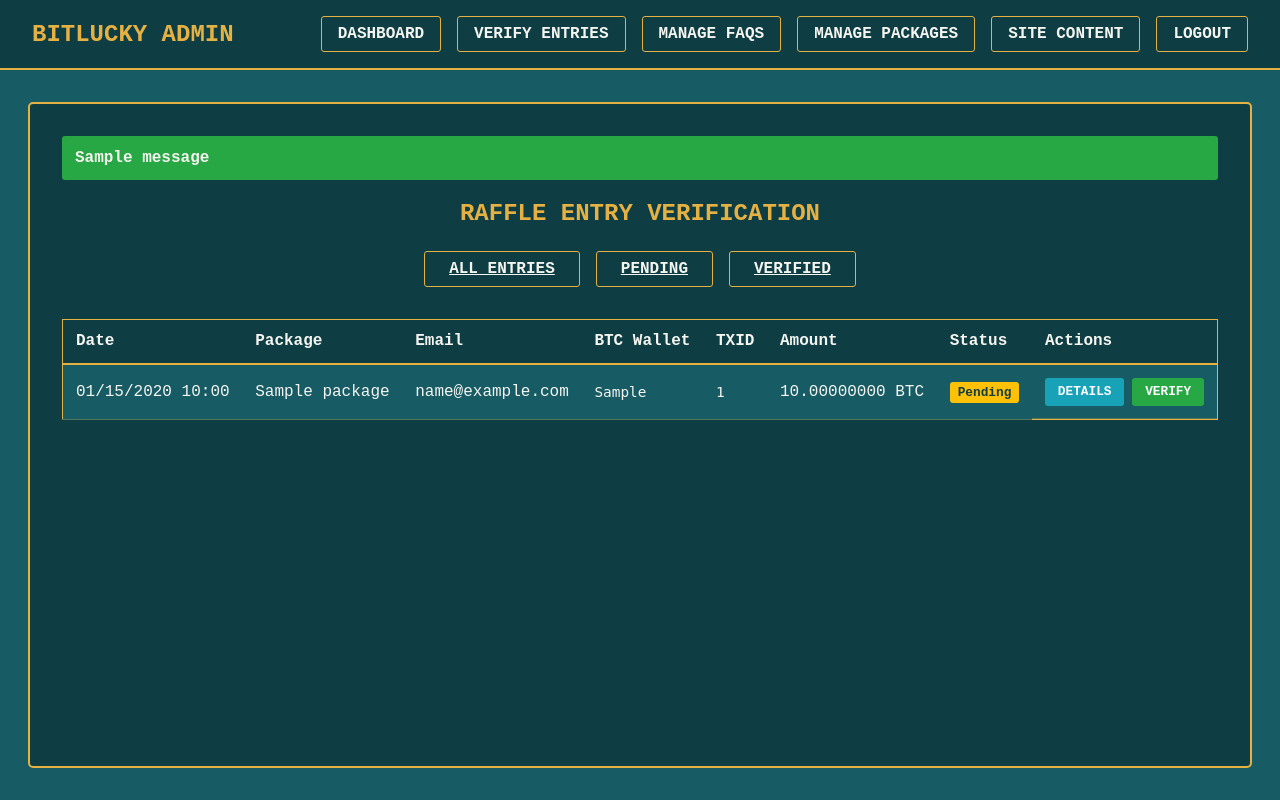
After one commit to ifilmahd/nolad, a Flask app: template templates/admin/entries.html in a window 1280 px wide. The commit adds this page. Run offline with Flask 3, Linux system fonts and the light colour scheme; the template is opened without the code that fills it: most values are stand-ins (such as "Sample title", 1, 10 or a date in 2020); one stand-in notice (Sample message) is shown.

Commit message:
Add admin panel for verifying user raffle entries and viewing payment details.
Replit-Commit-Author: Agent
Replit-Commit-Session-Id: fbac3dab-fa00-4edd-9481-71b2d3dea151
Replit-Commit-Screenshot-Url: https://storage.googleapis.com/screenshot-production-us-central1/dc6b95d1-2ab9-4921-be80-ff4458fd6ce2/bf8df33a-3f00-4c32-8d29-4dab1417f42d.jpg

```diff
--- a/app.py
+++ b/app.py
@@ -489,7 +489,19 @@ def admin_logout():
 @admin_required
 def admin_dashboard():
     """Admin dashboard page"""
-    return render_template('admin/dashboard.html')
+    # Get some stats for the dashboard
+    entry_count = Entry.query.count()
+    verified_count = Entry.query.filter_by(is_verified=True).count()
+    pending_count = entry_count - verified_count
+
+    # Get recent entries
+    recent_entries = Entry.query.order_by(Entry.created_at.desc()).limit(5).all()
+
+    return render_template('admin/dashboard.html',
+                           entry_count=entry_count,
+                           verified_count=verified_count,
+                           pending_count=pending_count,
+                           recent_entries=recent_entries)
 
 @app.route('/eng/faqs', methods=['GET', 'POST'])
 @admin_required
@@ -623,5 +635,48 @@ def admin_refresh_btc_price():
     # Redirect back to the content management page
     return redirect(url_for('admin_content'))
 
+@app.route('/eng/entries', methods=['GET', 'POST'])
+@admin_required
+def admin_entries():
+    """Admin entries management page - for verifying Bitcoin payments"""
+    if request.method == 'POST':
+        action = request.form.get('action')
+
+        if action == 'verify':
+            entry_id = request.form.get('id')
+            entry = Entry.query.get(entry_id)
+
+            if entry:
+                entry.is_verified = True
+                entry.verification_notes = request.form.get('verification_notes', '')
+                db.session.commit()
+                flash('Entry verified successfully!', 'success')
+
+        elif action == 'reject':
+            entry_id = request.form.get('id')
+            entry = Entry.query.get(entry_id)
+
+            if entry:
+                entry.is_verified = False
+                entry.verification_notes = request.form.get('verification_notes', '')
+                db.session.commit()
+                flash('Entry marked as rejected!', 'warning')
+
+        return redirect(url_for('admin_entries'))
+
+    # Filter by verification status if requested
+    filter_status = request.args.get('filter')
+    if filter_status == 'verified':
+        entries = Entry.query.filter_by(is_verified=True).order_by(Entry.created_at.desc()).all()
+        filter_active = 'verified'
+    elif filter_status == 'pending':
+        entries = Entry.query.filter_by(is_verified=False).order_by(Entry.created_at.desc()).all()
+        filter_active = 'pending'
+    else:
+        entries = Entry.query.order_by(Entry.created_at.desc()).all()
+        filter_active = 'all'
+
+    return render_template('admin/entries.html', entries=entries, filter_active=filter_active)
+
 if __name__ == '__main__':
     app.run(host='0.0.0.0', port=5000, debug=True)
--- /dev/null
+++ b/templates/admin/entries.html
@@ -0,0 +1,447 @@
+<!DOCTYPE html>
+<html lang="en">
+<head>
+    <meta charset="UTF-8">
+    <meta name="viewport" content="width=device-width, initial-scale=1.0">
+    <title>BitLucky Admin - Verify Entries</title>
+    <style>
+        /* Admin page styling - Fallout-inspired but more functional */
+        body {
+            background-color: #175B65;
+            color: #F5F5F0;
+            font-family: 'Courier New', monospace;
+            margin: 0;
+            padding: 0;
+            display: flex;
+            flex-direction: column;
+            min-height: 100vh;
+        }
+        header {
+            background-color: #0E3D44;
+            border-bottom: 2px solid #E6B143;
+            padding: 1rem 2rem;
+            display: flex;
+            justify-content: space-between;
+            align-items: center;
+        }
+        header h1 {
+            color: #E6B143;
+            margin: 0;
+            font-size: 1.5rem;
+            text-transform: uppercase;
+        }
+        nav {
+            display: flex;
+            gap: 1rem;
+        }
+        nav a {
+            color: #F5F5F0;
+            text-decoration: none;
+            padding: 0.5rem 1rem;
+            border: 1px solid #E6B143;
+            border-radius: 3px;
+            font-weight: bold;
+            text-transform: uppercase;
+        }
+        nav a:hover {
+            background-color: #E6B143;
+            color: #0E3D44;
+        }
+        .container {
+            max-width: 1200px;
+            margin: 2rem auto;
+            padding: 2rem;
+            background-color: #0E3D44;
+            border: 2px solid #E6B143;
+            border-radius: 5px;
+            flex-grow: 1;
+        }
+        h2 {
+            color: #E6B143;
+            text-transform: uppercase;
+            margin-bottom: 1.5rem;
+            text-align: center;
+        }
+        .alert {
+            padding: 0.8rem;
+            margin-bottom: 1rem;
+            border-radius: 3px;
+            font-weight: bold;
+        }
+        .alert-success {
+            background-color: #28a745;
+        }
+        .alert-danger {
+            background-color: #dc3545;
+        }
+        .alert-warning {
+            background-color: #ffc107;
+            color: #0E3D44;
+        }
+        .alert-info {
+            background-color: #17a2b8;
+        }
+        .filters {
+            display: flex;
+            justify-content: center;
+            gap: 1rem;
+            margin-bottom: 2rem;
+        }
+        .filter-btn {
+            padding: 0.5rem 1.5rem;
+            border: 1px solid #E6B143;
+            background-color: transparent;
+            color: #F5F5F0;
+            border-radius: 3px;
+            cursor: pointer;
+            font-family: 'Courier New', monospace;
+            font-weight: bold;
+            text-transform: uppercase;
+        }
+        .filter-btn:hover {
+            background-color: rgba(230, 177, 67, 0.2);
+        }
+        .filter-btn.active {
+            background-color: #E6B143;
+            color: #0E3D44;
+        }
+        .entries-table {
+            width: 100%;
+            border-collapse: collapse;
+            margin-bottom: 2rem;
+            background-color: #175B65;
+            border: 1px solid #E6B143;
+        }
+        .entries-table th {
+            background-color: #0E3D44;
+            border-bottom: 2px solid #E6B143;
+            padding: 0.8rem;
+            text-align: left;
+        }
+        .entries-table td {
+            padding: 0.8rem;
+            border-bottom: 1px solid rgba(230, 177, 67, 0.3);
+        }
+        .txid {
+            font-family: monospace;
+            font-size: 0.9rem;
+            max-width: 150px;
+            overflow: hidden;
+            text-overflow: ellipsis;
+            white-space: nowrap;
+        }
+        .actions {
+            display: flex;
+            gap: 0.5rem;
+        }
+        .btn {
+            display: inline-block;
+            padding: 0.4rem 0.8rem;
+            border-radius: 3px;
+            text-decoration: none;
+            font-weight: bold;
+            text-transform: uppercase;
+            cursor: pointer;
+            font-size: 0.8rem;
+            border: none;
+            font-family: 'Courier New', monospace;
+        }
+        .btn-primary {
+            background-color: #28a745;
+            color: white;
+        }
+        .btn-danger {
+            background-color: #dc3545;
+            color: white;
+        }
+        .btn-warning {
+            background-color: #ffc107;
+            color: #0E3D44;
+        }
+        .details-btn {
+            background-color: #17a2b8;
+            color: white;
+        }
+        .status-badge {
+            display: inline-block;
+            padding: 0.2rem 0.5rem;
+            border-radius: 3px;
+            font-size: 0.8rem;
+            font-weight: bold;
+        }
+        .status-verified {
+            background-color: #28a745;
+            color: white;
+        }
+        .status-pending {
+            background-color: #ffc107;
+            color: #0E3D44;
+        }
+        .modal {
+            display: none;
+            position: fixed;
+            top: 0;
+            left: 0;
+            width: 100%;
+            height: 100%;
+            background-color: rgba(0, 0, 0, 0.7);
+            z-index: 100;
+            align-items: center;
+            justify-content: center;
+        }
+        .modal-content {
+            background-color: #175B65;
+            border: 2px solid #E6B143;
+            border-radius: 5px;
+            padding: 2rem;
+            width: 90%;
+            max-width: 600px;
+            position: relative;
+        }
+        .close-modal {
+            position: absolute;
+            top: 1rem;
+            right: 1rem;
+            font-size: 1.5rem;
+            color: #E6B143;
+            cursor: pointer;
+        }
+        .entry-detail {
+            margin-bottom: 1rem;
+            padding-bottom: 1rem;
+            border-bottom: 1px solid rgba(230, 177, 67, 0.3);
+        }
+        .entry-detail h4 {
+            margin: 0;
+            margin-bottom: 0.5rem;
+            color: #E6B143;
+        }
+        .form-group {
+            margin-bottom: 1rem;
+        }
+        .form-group label {
+            display: block;
+            margin-bottom: 0.5rem;
+            color: #E6B143;
+        }
+        .form-group textarea {
+            width: 100%;
+            padding: 0.5rem;
+            background-color: #0E3D44;
+            color: #F5F5F0;
+            border: 1px solid #E6B143;
+            border-radius: 3px;
+            font-family: 'Courier New', monospace;
+            min-height: 80px;
+        }
+        .modal-actions {
+            display: flex;
+            justify-content: space-between;
+            margin-top: 1.5rem;
+        }
+        .no-entries-msg {
+            text-align: center;
+            padding: 2rem;
+            background-color: #175B65;
+            border: 1px solid #E6B143;
+            border-radius: 5px;
+        }
+    </style>
+</head>
+<body>
+    <header>
+        <h1>BitLucky Admin</h1>
+        <nav>
+            <a href="{{ url_for('admin_dashboard') }}">Dashboard</a>
+            <a href="{{ url_for('admin_entries') }}">Verify Entries</a>
+            <a href="{{ url_for('admin_faqs') }}">Manage FAQs</a>
+            <a href="{{ url_for('admin_packages') }}">Manage Packages</a>
+            <a href="{{ url_for('admin_content') }}">Site Content</a>
+            <a href="{{ url_for('admin_logout') }}">Logout</a>
+        </nav>
+    </header>
+
+    <div class="container">
+        {% with messages = get_flashed_messages(with_categories=true) %}
+            {% if messages %}
+                {% for category, message in messages %}
+                    <div class="alert alert-{{ category }}">
+                        {{ message }}
+                    </div>
+                {% endfor %}
+            {% endif %}
+        {% endwith %}
+
+        <h2>Raffle Entry Verification</h2>
+
+        <div class="filters">
+            <a href="{{ url_for('admin_entries') }}" class="filter-btn {% if filter_active == 'all' %}active{% endif %}">
+                All Entries
+            </a>
+            <a href="{{ url_for('admin_entries', filter='pending') }}" class="filter-btn {% if filter_active == 'pending' %}active{% endif %}">
+                Pending
+            </a>
+            <a href="{{ url_for('admin_entries', filter='verified') }}" class="filter-btn {% if filter_active == 'verified' %}active{% endif %}">
+                Verified
+            </a>
+        </div>
+
+        {% if entries %}
+            <table class="entries-table">
+                <thead>
+                    <tr>
+                        <th>Date</th>
+                        <th>Package</th>
+                        <th>Email</th>
+                        <th>BTC Wallet</th>
+                        <th>TXID</th>
+                        <th>Amount</th>
+                        <th>Status</th>
+                        <th>Actions</th>
+                    </tr>
+                </thead>
+                <tbody>
+                    {% for entry in entries %}
+                        <tr>
+                            <td>{{ entry.created_at.strftime('%m/%d/%Y %H:%M') }}</td>
+                            <td>{{ entry.package.name }}</td>
+                            <td>{{ entry.email }}</td>
+                            <td class="txid">{{ entry.btc_wallet }}</td>
+                            <td class="txid">{{ entry.txid }}</td>
+                            <td>{{ "%.8f"|format(entry.btc_amount) }} BTC</td>
+                            <td>
+                                {% if entry.is_verified %}
+                                    <span class="status-badge status-verified">Verified</span>
+                                {% else %}
+                                    <span class="status-badge status-pending">Pending</span>
+                                {% endif %}
+                            </td>
+                            <td class="actions">
+                                <button class="btn details-btn" onclick="showDetails('{{ entry.id }}', '{{ entry.email }}', '{{ entry.btc_wallet }}', '{{ entry.txid }}', '{{ entry.package.name }}', '{{ "%.8f"|format(entry.btc_amount) }}', '{{ entry.btc_price }}', '{{ entry.verification_notes or '' }}', {{ 'true' if entry.is_verified else 'false' }})">Details</button>
+
+                                {% if not entry.is_verified %}
+                                    <form action="{{ url_for('admin_entries') }}" method="POST" style="display: inline;">
+                                        <input type="hidden" name="action" value="verify">
+                                        <input type="hidden" name="id" value="{{ entry.id }}">
+                                        <button type="submit" class="btn btn-primary">Verify</button>
+                                    </form>
+                                {% endif %}
+                            </td>
+                        </tr>
+                    {% endfor %}
+                </tbody>
+            </table>
+        {% else %}
+            <div class="no-entries-msg">
+                <p>No entries found matching the selected filter.</p>
+            </div>
+        {% endif %}
+    </div>
+
+    <!-- Entry Details Modal -->
+    <div id="entryModal" class="modal">
+        <div class="modal-content">
+            <span class="close-modal" onclick="closeModal()">&times;</span>
+            <h3 style="color: #E6B143; margin-top: 0;">Entry Details</h3>
+
+            <div class="entry-detail">
+                <h4>Package</h4>
+                <p id="modalPackage"></p>
+            </div>
+
+            <div class="entry-detail">
+                <h4>Email</h4>
+                <p id="modalEmail"></p>
+            </div>
+
+            <div class="entry-detail">
+                <h4>Bitcoin Wallet</h4>
+                <p id="modalWallet" style="word-break: break-all; font-family: monospace;"></p>
+            </div>
+
+            <div class="entry-detail">
+                <h4>Transaction ID (TXID)</h4>
+                <p id="modalTxid" style="word-break: break-all; font-family: monospace;"></p>
+                <a id="blockExplorerLink" href="#" target="_blank" style="color: #E6B143; display: block; margin-top: 0.5rem;">View on Block Explorer</a>
+            </div>
+
+            <div class="entry-detail">
+                <h4>Bitcoin Amount</h4>
+                <p id="modalAmount"></p>
+            </div>
+
+            <div class="entry-detail">
+                <h4>Bitcoin Price at Time of Purchase</h4>
+                <p id="modalBtcPrice"></p>
+            </div>
+
+            <div class="entry-detail">
+                <h4>Verification Status</h4>
+                <p id="modalStatus"></p>
+            </div>
+
+            <form id="verificationForm" action="{{ url_for('admin_entries') }}" method="POST">
+                <input type="hidden" name="id" id="modalEntryId">
+
+                <div class="form-group">
+                    <label for="verification_notes">Verification Notes</label>
+                    <textarea name="verification_notes" id="modalNotes"></textarea>
+                </div>
+
+                <div class="modal-actions">
+                    <div>
+                        <button type="submit" name="action" value="verify" class="btn btn-primary" id="verifyBtn">Mark as Verified</button>
+                        <button type="submit" name="action" value="reject" class="btn btn-danger" id="rejectBtn">Mark as Rejected</button>
+                    </div>
+                    <button type="button" class="btn" onclick="closeModal()">Close</button>
+                </div>
+            </form>
+        </div>
+    </div>
+
+    <script>
+        function showDetails(id, email, wallet, txid, packageName, amount, btcPrice, notes, isVerified) {
+            document.getElementById('modalEntryId').value = id;
+            document.getElementById('modalEmail').textContent = email;
+            document.getElementById('modalWallet').textContent = wallet;
+            document.getElementById('modalTxid').textContent = txid;
+            document.getElementById('modalPackage').textContent = packageName;
+            document.getElementById('modalAmount').textContent = amount + ' BTC';
+            document.getElementById('modalBtcPrice').textContent = '$' + parseFloat(btcPrice).toLocaleString(undefined, {minimumFractionDigits: 2, maximumFractionDigits: 2});
+            document.getElementById('modalNotes').value = notes;
+
+            // Update block explorer link
+            // Using Blockchain.com as an example - could be other explorers as well
+            document.getElementById('blockExplorerLink').href = 'https://www.blockchain.com/explorer/transactions/btc/' + txid;
+
+            if (isVerified) {
+                document.getElementById('modalStatus').textContent = 'Verified';
+                document.getElementById('modalStatus').style.color = '#28a745';
+                // Hide verify button if already verified
+                document.getElementById('verifyBtn').style.display = 'none';
+                document.getElementById('rejectBtn').style.display = 'inline-block';
+            } else {
+                document.getElementById('modalStatus').textContent = 'Pending Verification';
+                document.getElementById('modalStatus').style.color = '#ffc107';
+                // Show verify button if pending
+                document.getElementById('verifyBtn').style.display = 'inline-block';
+                document.getElementById('rejectBtn').style.display = 'inline-block';
+            }
+
+            document.getElementById('entryModal').style.display = 'flex';
+        }
+
+        function closeModal() {
+            document.getElementById('entryModal').style.display = 'none';
+        }
+
+        // Close modal when clicking outside of it
+        window.onclick = function(event) {
+            let modal = document.getElementById('entryModal');
+            if (event.target == modal) {
+                closeModal();
+            }
+        }
+    </script>
+</body>
+</html>
--- a/templates/package_detail.html
+++ b/templates/package_detail.html
@@ -101,6 +101,7 @@
                         <form action="{{ url_for('packages') }}" method="post">
                             <input type="hidden" name="package_id" value="{{ package.id }}">
                             <input type="hidden" name="btc_amount" value="{{ btc_amount }}">
+                            <input type="hidden" name="btc_price" value="{{ btc_price }}">
 
                             <div class="form-group">
                                 <label for="email">Email*:</label>
```
Also changed, not shown: templates/admin/dashboard.html (+55 -14 lines).
